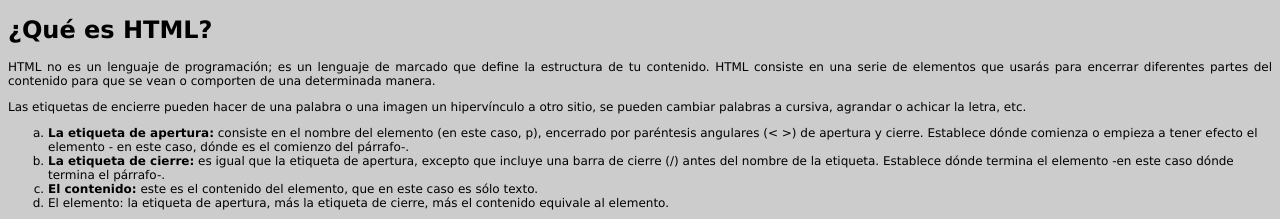
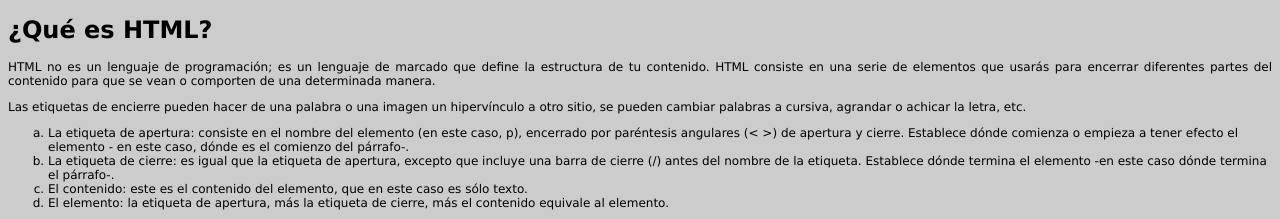
Before and after one commit to danjerezTdf/Frontend-Ejercicio_1, a website built with Parcel: page index.html in a window 1280 px wide. Shown: the top 219 px of the page. Built offline with nearby package versions, Linux system fonts and the light colour scheme; grey boxes are pictures that could not be loaded.

Commit message:
Update index.html
cambio de <b> a <span>

```diff
--- a/index.html
+++ b/index.html
@@ -22,23 +22,23 @@
     </p>
     <ol type="a">
       <li>
-        <b>La etiqueta de apertura:</b> consiste en el nombre del elemento (en
+        <span>La etiqueta de apertura:</span> consiste en el nombre del elemento (en
         este caso, p), encerrado por paréntesis angulares (< >) de apertura y
         cierre. Establece dónde comienza o empieza a tener efecto el elemento -
         en este caso, dónde es el comienzo del párrafo-.
       </li>
       <li>
-        <b>La etiqueta de cierre:</b> es igual que la etiqueta de apertura,
+        <span>La etiqueta de cierre:</span> es igual que la etiqueta de apertura,
         excepto que incluye una barra de cierre (/) antes del nombre de la
         etiqueta. Establece dónde termina el elemento -en este caso dónde
         termina el párrafo-.
       </li>
       <li>
-        <b>El contenido:</b> este es el contenido del elemento, que en este caso
+        <span>El contenido:</span> este es el contenido del elemento, que en este caso
         es sólo texto.
       </li>
       <li>
-        El elemento: la etiqueta de apertura, más la etiqueta de cierre, más el
+        <span>El elemento:</span> la etiqueta de apertura, más la etiqueta de cierre, más el
         contenido equivale al elemento.
       </li>
     </ol>
```
